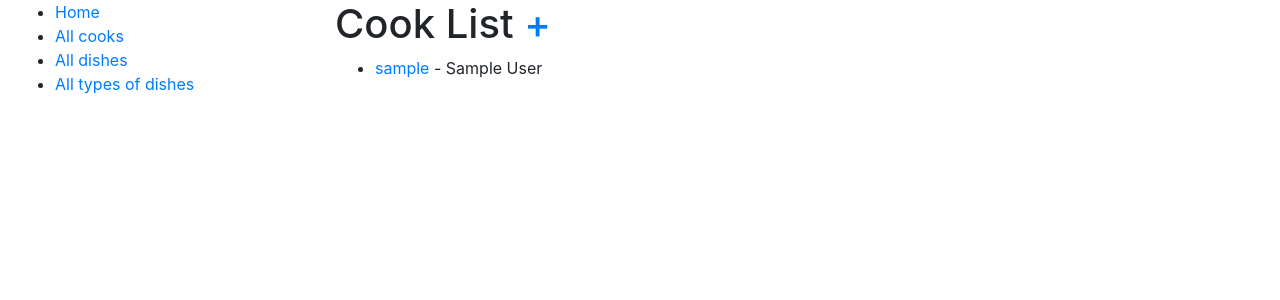
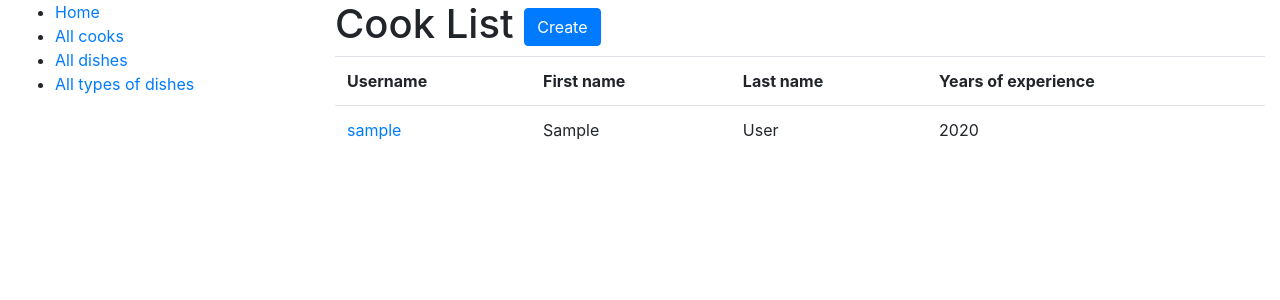
Before and after one commit to Yevheniy-Lototskiy/restaurant-kitchen-service, a Django app: page /cooks/ in a window 1280 px wide. Shown: the top 300 px of the page. Run offline with Django 4.2, Linux system fonts and the light colour scheme; tables that the repository leaves empty hold one stand-in row (values such as "Sample post"); some libraries are stand-ins or nearby versions.

Commit message:
Edited the display of information for each list

```diff
--- a/kitchen_service/urls.py
+++ b/kitchen_service/urls.py
@@ -17,14 +17,14 @@ urlpatterns = [
 
     path("cooks/", CookListView.as_view(), name="cook-list"),
     path("cooks/<int:pk>/", CookDetailView.as_view(), name="cook-detail"),
-    path("cooks/create/", CookCreateView.as_view(), name="cook-form"),
+    path("cooks/create/", CookCreateView.as_view(), name="cook-create"),
 
     path("dishes/", DishListView.as_view(), name="dish-list"),
     path("dishes/<int:pk>/", DishDetailView.as_view(), name="dish-detail"),
-    path("dishes/create/", DishCreateView.as_view(), name="dish-form"),
+    path("dishes/create/", DishCreateView.as_view(), name="dish-create"),
 
     path("dish-types/", DishTypeListView.as_view(), name="dish-type-list"),
-    path("dish-types/create/", DishTypeCreateView.as_view(), name="dish-type-form")
+    path("dish-types/create/", DishTypeCreateView.as_view(), name="dish-type-create")
 ]
 
 app_name = "kitchen"
--- a/templates/kitchen/cook_list.html
+++ b/templates/kitchen/cook_list.html
@@ -1,21 +1,34 @@
-{% extends 'base.html' %}
+{% extends "base.html" %}
+{% load crispy_forms_filters %}
 
 {% block content %}
   <h1>
     Cook List
-    <a href="{% url 'kitchen:cook-form' %}">+</a>
+    <a href="{% url 'kitchen:cook-create' %}" class="btn btn-primary link-to-page">
+      Create
+    </a>
   </h1>
 
   {% if cook_list %}
-    <ul>
+    <table class="table">
+      <tr>
+        <th>Username</th>
+        <th>First name</th>
+        <th>Last name</th>
+        <th>Years of experience</th>
+      </tr>
       {% for cook in cook_list %}
-        <li>
-          <a href="{% url 'kitchen:cook-detail' pk=cook.id %}">{{ cook.username }}</a>
-          - {{ cook.first_name }} {{ cook.last_name }}
-        </li>
+        <tr>
+          <td><a href="{% url 'kitchen:cook-detail' pk=cook.id %}">{{ cook.username }}
+            {% if user == cook %} (Me){% endif %}</a>
+          </td>
+          <td>{{ cook.first_name }}</td>
+          <td>{{ cook.last_name }}</td>
+          <td>{{ cook.years_of_experience }}</td>
+        </tr>
       {% endfor %}
-    </ul>
-  {% else %}
-    <p>There are no cooks</p>
-  {% endif %}
+    </table>
+    {% else %}
+      <p>There are no cooks in the service.</p>
+    {% endif %}
 {% endblock %}
```
Also changed, not shown: templates/kitchen/dish_list.html (+21 -12 lines), templates/kitchen/dish_type_list.html (+9 -8 lines).
